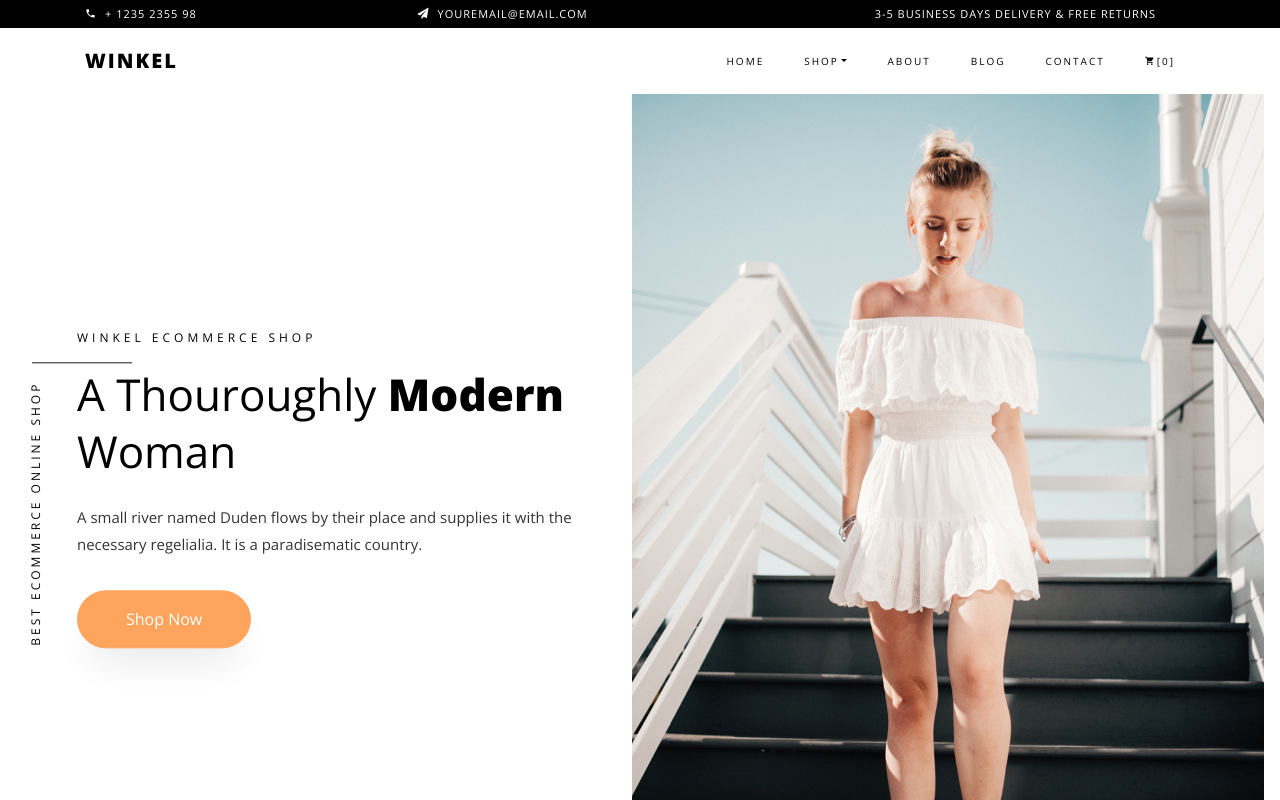
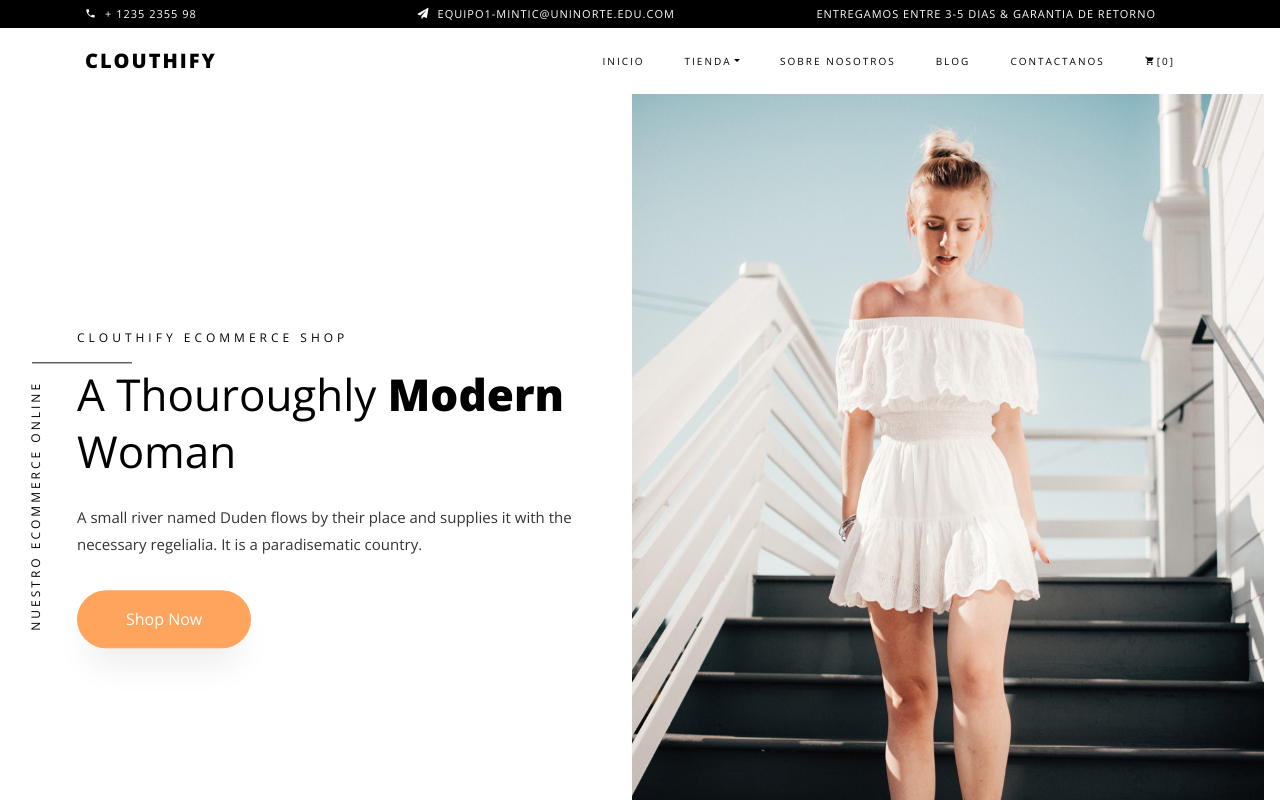
Before and after one commit to mscoldev/Mintic-ecomerce-NRC2122-Equipo1, a website built with Vite: page index.html in a window 1280 px wide. Shown: the top 800 px of the page. Built offline with nearby package versions, Linux system fonts and the light colour scheme; no server answers; files whose address does not match are found by name; a web font is replaced by a local one.

Commit message:
Actualizacion del Home

```diff
--- a/index.html
+++ b/index.html
@@ -1,7 +1,7 @@
 <!DOCTYPE html>
 <html lang="en">
 <head>
-<title>Clouthify - Free Bootstrap 4 Template by Colorlib</title>
+<title>Clouthify - E-Comerce Proyecto MinTic</title>
 <meta charset="utf-8">
 <meta name="viewport" content="width=device-width, initial-scale=1, shrink-to-fit=no">
 
@@ -38,10 +38,10 @@
           </div>
           <div class="col-md pr-4 d-flex topper align-items-center">
             <div class="icon mr-2 d-flex justify-content-center align-items-center"><span class="icon-paper-plane"></span></div>
-            <span class="text">youremail@email.com</span>
+            <span class="text">equipo1-mintic@uninorte.edu.com</span>
           </div>
           <div class="col-md-5 pr-4 d-flex topper align-items-center text-lg-right">
-            <span class="text">3-5 Business days delivery &amp; Free Returns</span>
+            <span class="text">Entregamos entre 3-5 dias &amp; Garantia de retorno</span>
           </div>
         </div>
       </div>
@@ -50,26 +50,26 @@
 </div>
 <nav class="navbar navbar-expand-lg navbar-dark ftco_navbar bg-dark ftco-navbar-light" id="ftco-navbar">
   <div class="container">
-    <a class="navbar-brand" href="index.html">Winkel</a>
+    <a class="navbar-brand" href="index.html">Clouthify</a>
     <button class="navbar-toggler" type="button" data-toggle="collapse" data-target="#ftco-nav" aria-controls="ftco-nav" aria-expanded="false" aria-label="Toggle navigation">
       <span class="oi oi-menu"></span> Menu
     </button>
 
     <div class="collapse navbar-collapse" id="ftco-nav">
       <ul class="navbar-nav ml-auto">
-        <li class="nav-item active"><a href="index.html" class="nav-link">Home</a></li>
+        <li class="nav-item active"><a href="index.html" class="nav-link">Inicio</a></li>
         <li class="nav-item dropdown">
-          <a class="nav-link dropdown-toggle" href="#" id="dropdown04" data-toggle="dropdown" aria-haspopup="true" aria-expanded="false">Shop</a>
+          <a class="nav-link dropdown-toggle" href="#" id="dropdown04" data-toggle="dropdown" aria-haspopup="true" aria-expanded="false">Tienda</a>
           <div class="dropdown-menu" aria-labelledby="dropdown04">
-            <a class="dropdown-item" href="shop.html">Shop</a>
-            <a class="dropdown-item" href="product-single.html">Single Product</a>
-            <a class="dropdown-item" href="cart.html">Cart</a>
+            <a class="dropdown-item" href="shop.html">Tienda</a>
+            <a class="dropdown-item" href="product-single.html">Producto Sencillo</a>
+            <a class="dropdown-item" href="cart.html">Carrito</a>
             <a class="dropdown-item" href="checkout.html">Checkout</a>
           </div>
         </li>
-        <li class="nav-item"><a href="about.html" class="nav-link">About</a></li>
+        <li class="nav-item"><a href="about.html" class="nav-link">Sobre Nosotros</a></li>
         <li class="nav-item"><a href="blog.html" class="nav-link">Blog</a></li>
-        <li class="nav-item"><a href="contact.html" class="nav-link">Contact</a></li>
+        <li class="nav-item"><a href="contact.html" class="nav-link">Contactanos</a></li>
         <li class="nav-item cta cta-colored"><a href="cart.html" class="nav-link"><span class="icon-shopping_cart"></span>[0]</a></li>
 
       </ul>
@@ -88,9 +88,9 @@
           </div>
           <div class="one-forth d-flex js-fullheight align-items-center ftco-animate" data-scrollax=" properties: { translateY: '70%' }">
             <div class="text">
-              <span class="subheading">Winkel eCommerce Shop</span>
+              <span class="subheading">Clouthify eCommerce Shop</span>
               <div class="horizontal">
-                <h3 class="vr" style="background-image: url(images/divider.jpg);">Stablished Since 2000</h3>
+                <h3 class="vr" style="background-image: url(images/divider.jpg);">Establecido desde 2022</h3>
                 <h1 class="mb-4 mt-3">Catch Your Own <br><span>Stylish &amp; Look</span></h1>
                 <p>A small river named Duden flows by their place and supplies it with the necessary regelialia. It is a paradisematic country.</p>
 
@@ -110,9 +110,9 @@
           </div>
           <div class="one-forth d-flex js-fullheight align-items-center ftco-animate" data-scrollax=" properties: { translateY: '70%' }">
             <div class="text">
-              <span class="subheading">Winkel eCommerce Shop</span>
+              <span class="subheading">Clouthify eCommerce Shop</span>
               <div class="horizontal">
-                <h3 class="vr" style="background-image: url(images/divider.jpg);">Best eCommerce Online Shop</h3>
+                <h3 class="vr" style="background-image: url(images/divider.jpg);">Nuestro eCommerce Online</h3>
                 <h1 class="mb-4 mt-3">A Thouroughly <span>Modern</span> Woman</h1>
                 <p>A small river named Duden flows by their place and supplies it with the necessary regelialia. It is a paradisematic country.</p>
 
```
